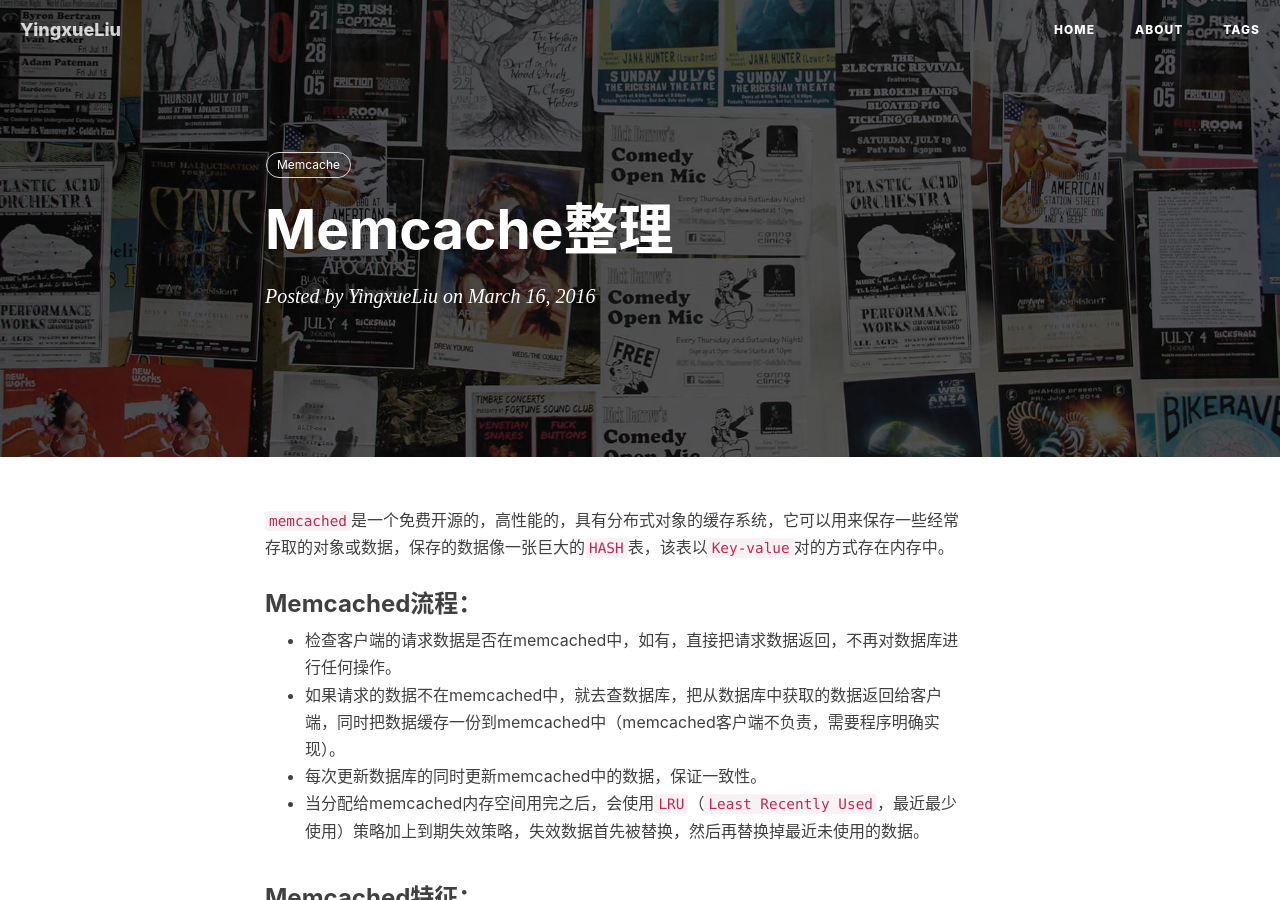
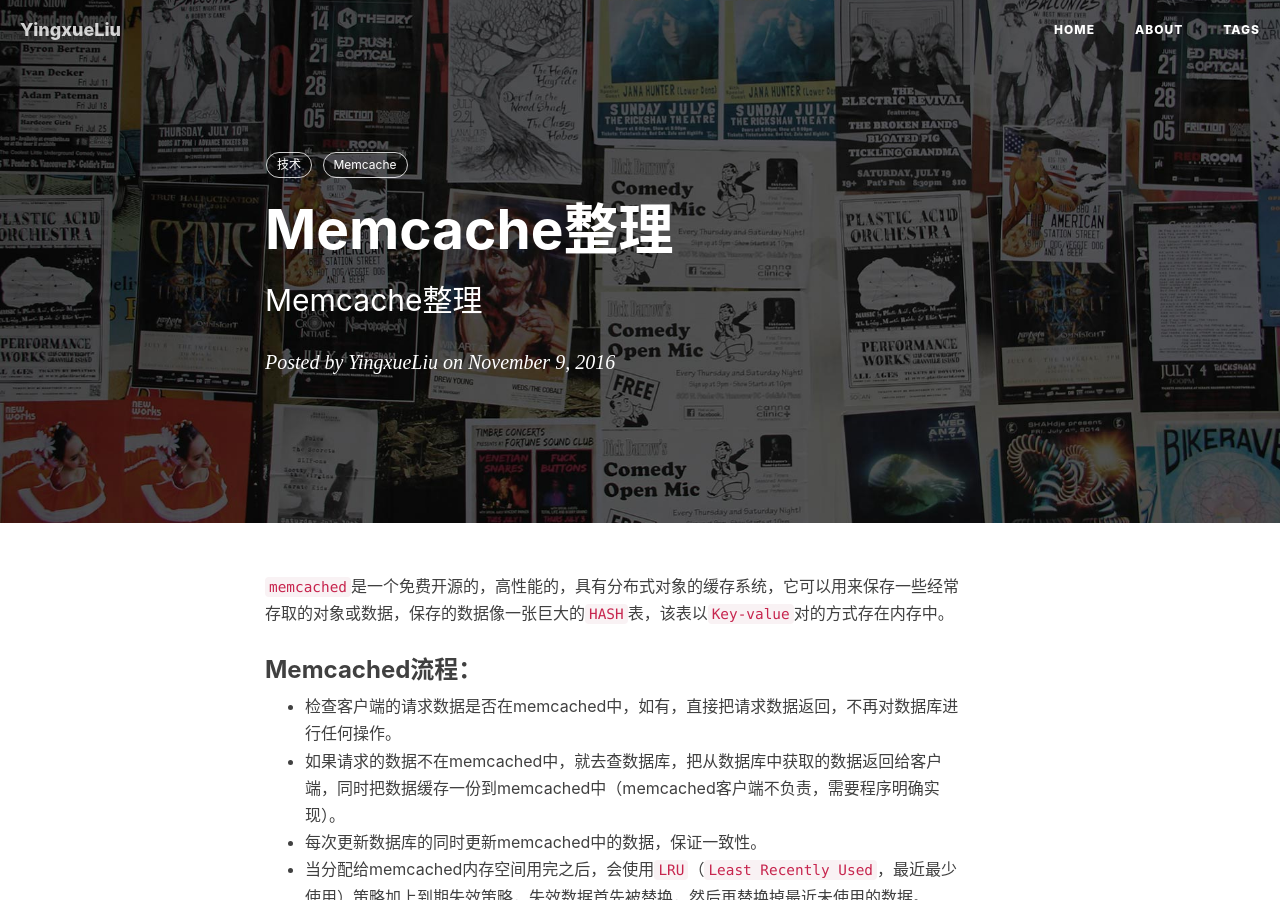
Before and after one commit to YingxueLiu/YingxueLiu.github.io, a Jekyll site: the page built from _posts/2016-03-16-memcache.md, in a window 1280 px wide and 900 px high. Built offline with Jekyll 4.4.1, drawn with Linux system fonts in a browser that asks for light colours; nearby versions of some CDN libraries; comment, search, counter and statistics services are not loaded; some of the changed text lies outside the part shown.

Commit message:
some important do

```diff
--- a/_posts/2016-03-16-memcache.md
+++ b/_posts/2016-03-16-memcache.md
@@ -1,10 +1,13 @@
 ---
-layout: post
-title: Memcache整理
-description: Memcache整理
-category: 技术
-tags: [Memcache]
-date: 2016-03-16
+layout:     post
+title:      "Memcache整理"
+subtitle:   "Memcache整理"
+date:       2016-11-9
+author:     "YingxueLiu"
+category:  技术
+tags:
+    - 技术
+    - Memcache
 ---
 `memcached`是一个免费开源的，高性能的，具有分布式对象的缓存系统，它可以用来保存一些经常存取的对象或数据，保存的数据像一张巨大的`HASH`表，该表以`Key-value`对的方式存在内存中。
 
```
